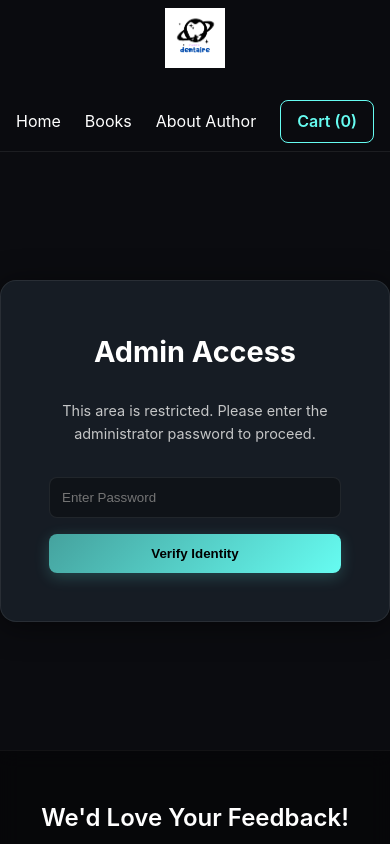
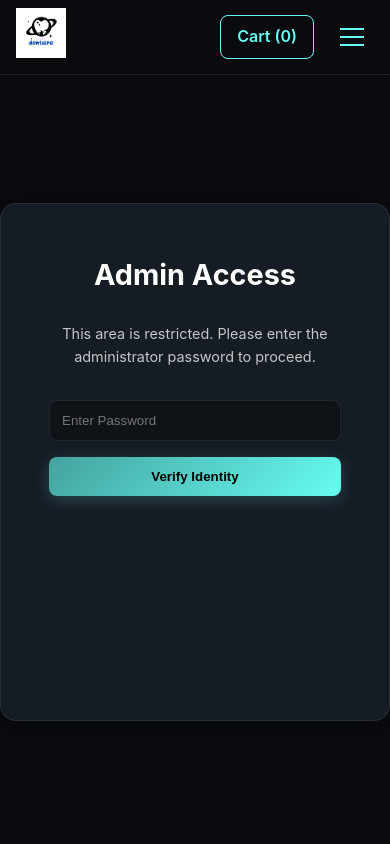
Before and after one commit to pulpedentaire/pulpe-dentaire-store, a Next.js app in the folder frontend/: page /admin in a window 390 px wide. Shown: the top 844 px of the page. Built offline with nearby package versions, Linux system fonts and the light colour scheme.

Commit message:
Enhance mobile experience with animations and responsive Navbar

```diff
--- a/frontend/src/app/globals.css
+++ b/frontend/src/app/globals.css
@@ -100,9 +100,16 @@ main {
 }
 
 /* Responsive Overrides */
+/* Mobile Nav Overrides */
+.nav-links {
+  display: flex;
+  gap: 1.5rem;
+  align-items: center;
+}
+
 @media (max-width: 768px) {
   :root {
-    --nav-height: auto;
+    --nav-height: 70px;
   }
 
   .container {
@@ -121,22 +128,43 @@ main {
     display: none !important;
   }
 
-  .mobile-stack {
-    flex-direction: column !important;
-    gap: 1.5rem !important;
+  .nav-links {
+    display: none; /* Hidden on mobile by default */
+  }
+
+  .mobile-menu-active .nav-links {
+    display: flex;
+    flex-direction: column;
+    position: fixed;
+    top: var(--nav-height);
+    left: 0;
+    width: 100%;
+    height: calc(100vh - var(--nav-height));
+    background: rgba(11, 12, 16, 0.95);
+    backdrop-filter: blur(20px);
+    padding: 3rem 1rem;
+    z-index: 1000;
+    gap: 2rem;
+    font-size: 1.5rem;
   }
 
   .mobile-grid-1 {
     grid-template-columns: 1fr !important;
   }
+}
 
-  .table-container {
-    width: 100%;
-    overflow-x: auto;
-    -webkit-overflow-scrolling: touch;
-  }
+/* Animations */
+@keyframes shimmer {
+  0% { background-position: -200% 0; }
+  100% { background-position: 200% 0; }
+}
 
-  table {
-    min-width: 600px;
-  }
+.skeleton-shimmer {
+  background: linear-gradient(90deg,
+    rgba(255,255,255,0.03) 25%,
+    rgba(255,255,255,0.08) 50%,
+    rgba(255,255,255,0.03) 75%
+  );
+  background-size: 200% 100%;
+  animation: shimmer 1.5s infinite;
 }
--- a/frontend/src/app/layout.tsx
+++ b/frontend/src/app/layout.tsx
@@ -1,8 +1,7 @@
 import './globals.css'
 import type { Metadata } from 'next'
-import Link from 'next/link'
 import { CartProvider } from '../context/CartContext'
-import CartButton from '../components/CartButton'
+import Navbar from '../components/Navbar'
 
 export const metadata: Metadata = {
   title: 'Pulpe Dentaire - Premium Dental Books',
@@ -21,21 +20,7 @@ export default function RootLayout({
     <html lang="en">
       <body>
         <CartProvider>
-          <nav className="glass-nav" style={{ minHeight: 'var(--nav-height)', display: 'flex', alignItems: 'center', position: 'sticky', top: 0, zIndex: 100, padding: '0.5rem 0' }}>
-            <div className="container mobile-stack" style={{ display: 'flex', justifyContent: 'space-between', alignItems: 'center', width: '100%', gap: '1rem' }}>
-              <div style={{ display: 'flex', alignItems: 'center' }}>
-                <Link href="/">
-                  <img src="/logo.png" alt="Pulpe Dentaire Logo" style={{ height: '60px', width: 'auto' }} />
-                </Link>
-              </div>
-              <div style={{ display: 'flex', gap: '1.5rem', alignItems: 'center', flexWrap: 'wrap', justifyContent: 'center' }}>
-                <Link href="/">Home</Link>
-                <Link href="/books">Books</Link>
-                <Link href="/about">About Author</Link>
-                <CartButton />
-              </div>
-            </div>
-          </nav>
+          <Navbar />
           {children}
           <footer style={{
             background: 'rgba(0,0,0,0.4)',
--- /dev/null
+++ b/frontend/src/components/Navbar.tsx
@@ -0,0 +1,92 @@
+"use client"
+
+import { useState, useEffect } from 'react'
+import Link from 'next/link'
+import { motion, AnimatePresence } from 'framer-motion'
+import CartButton from './CartButton'
+
+export default function Navbar() {
+  const [isOpen, setIsOpen] = useState(false)
+  const [scrolled, setScrolled] = useState(false)
+
+  useEffect(() => {
+    const handleScroll = () => {
+      setScrolled(window.scrollY > 20)
+    }
+    window.addEventListener('scroll', handleScroll)
+    return () => window.removeEventListener('scroll', handleScroll)
+  }, [])
+
+  return (
+    <nav
+      className={`glass-nav ${isOpen ? 'mobile-menu-active' : ''}`}
+      style={{
+        minHeight: 'var(--nav-height)',
+        display: 'flex',
+        alignItems: 'center',
+        position: 'sticky',
+        top: 0,
+        zIndex: 1000,
+        padding: '0.5rem 0',
+        transition: 'background 0.3s ease, backdrop-filter 0.3s ease',
+        background: scrolled ? 'rgba(11, 12, 16, 0.9)' : 'rgba(11, 12, 16, 0.4)'
+      }}
+    >
+      <div className="container" style={{ display: 'flex', justifyContent: 'space-between', alignItems: 'center', width: '100%' }}>
+        <div style={{ display: 'flex', alignItems: 'center', zIndex: 1100 }}>
+          <Link href="/" onClick={() => setIsOpen(false)}>
+            <img src="/logo.png" alt="Pulpe Dentaire Logo" style={{ height: '50px', width: 'auto' }} />
+          </Link>
+        </div>
+
+        {/* Desktop & Mobile Links */}
+        <div className="nav-links">
+          <Link href="/" onClick={() => setIsOpen(false)}>Home</Link>
+          <Link href="/books" onClick={() => setIsOpen(false)}>Books</Link>
+          <Link href="/about" onClick={() => setIsOpen(false)}>About Author</Link>
+        </div>
+
+        <div style={{ display: 'flex', gap: '1rem', alignItems: 'center', zIndex: 1100 }}>
+          <CartButton />
+
+          {/* Hamburger Icon */}
+          <button
+            onClick={() => setIsOpen(!isOpen)}
+            style={{
+              background: 'transparent',
+              border: 'none',
+              cursor: 'pointer',
+              padding: '10px',
+              display: 'none', /* Hidden by media query in globals.css if we use it, but easier to handle here */
+              flexDirection: 'column',
+              gap: '6px',
+              zIndex: 1100
+            }}
+            className="mobile-toggle"
+          >
+            <motion.span
+              animate={{ rotate: isOpen ? 45 : 0, y: isOpen ? 8 : 0 }}
+              style={{ width: '24px', height: '2px', background: 'var(--accent-primary)', display: 'block' }}
+            />
+            <motion.span
+              animate={{ opacity: isOpen ? 0 : 1 }}
+              style={{ width: '24px', height: '2px', background: 'var(--accent-primary)', display: 'block' }}
+            />
+            <motion.span
+              animate={{ rotate: isOpen ? -45 : 0, y: isOpen ? -8 : 0 }}
+              style={{ width: '24px', height: '2px', background: 'var(--accent-primary)', display: 'block' }}
+            />
+          </button>
+        </div>
+      </div>
+
+      <style jsx>{`
+        @media (max-width: 768px) {
+          .mobile-toggle {
+            display: flex !important;
+          }
+        }
+      `}</style>
+    </nav>
+  )
+}
```
Also changed, not shown: frontend/src/app/books/page.tsx (+43 -8 lines), frontend/src/app/page.tsx (+39 -20 lines), frontend/src/lib/animations.ts (added, +32 -0 lines), 1 other file (tests, documents, lock files or other folders).
